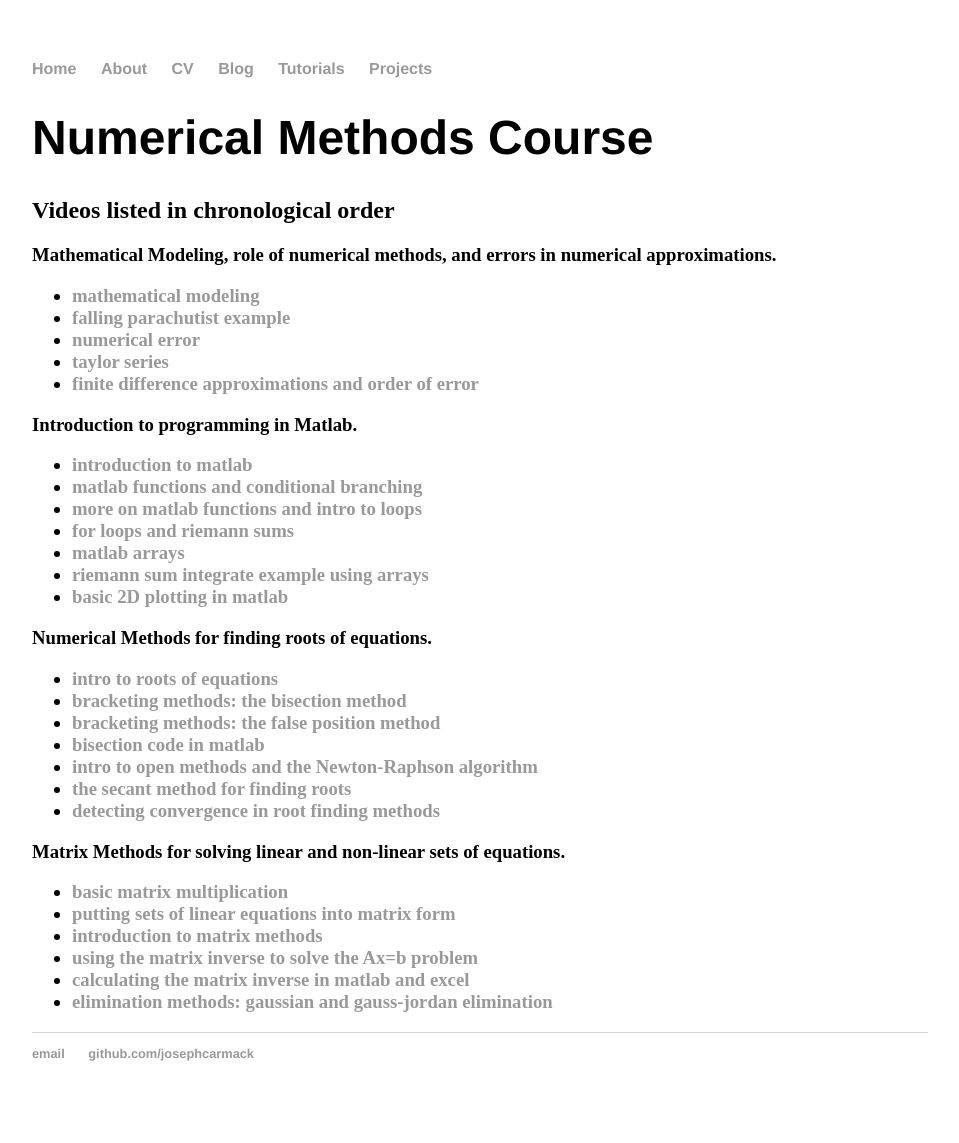
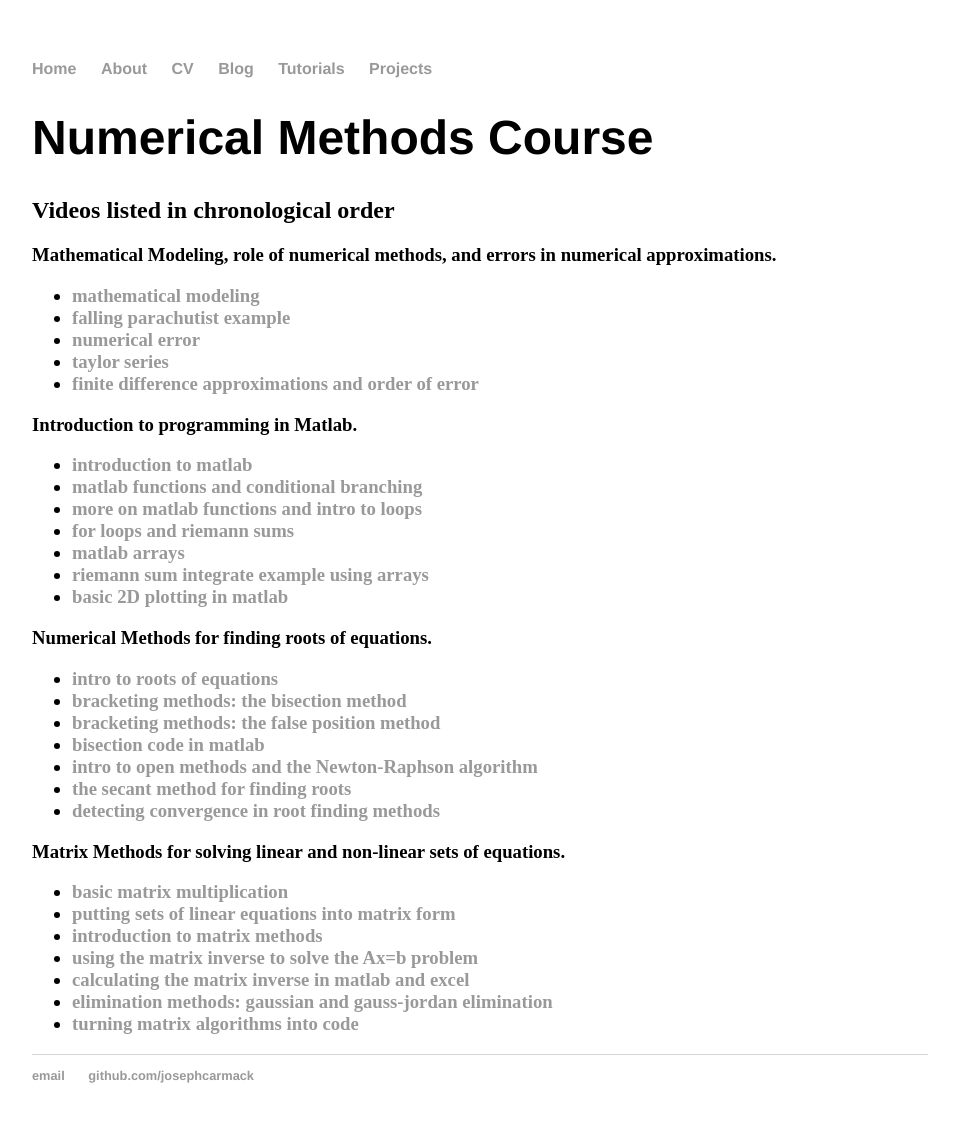
Before and after one commit to josephcarmack/josephcarmack.github.io, a Jekyll site: the page built from tutorials/meeg2703/index.html, in a window 1280 px wide. Shown: the whole page, without its empty margins (160-1119 px from the left). Built offline with Jekyll 4.4.1, drawn with Linux system fonts in a browser that asks for light colours; before the commit the page ends 1121 px from its top, so only the background shows below that.

Commit message:
add video

```diff
--- a/tutorials/meeg2703/index.html
+++ b/tutorials/meeg2703/index.html
@@ -77,5 +77,7 @@ title: Numerical Methods Course
 					calculating the matrix inverse in matlab and excel</a></li>
 			<li><a href="https://youtu.be/UDKzQRo16JY">
 					elimination methods: gaussian and gauss-jordan elimination</a></li>
+			<li><a href="https://youtu.be/aTBtEwci-Xg">
+					turning matrix algorithms into code</a></li>
 		</ul>
 	</h3>
```
